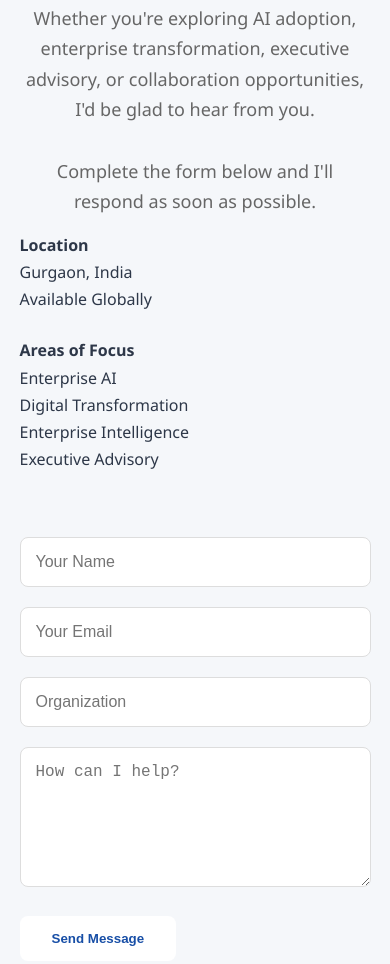
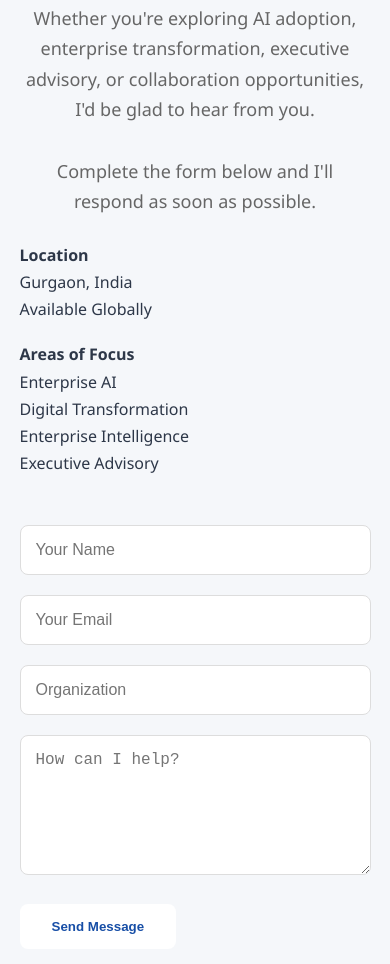
Before and after one commit to net2user/net2user-website, a plain HTML site: page index.html in a window 390 px wide. Shown: the part 8266-9230 px from the top of the page. Drawn offline with Linux system fonts and the light colour scheme.

Commit message:
Resolve merge conflict: fix CSS and index.html conflict markers

```diff
--- a/css/styles.css
+++ b/css/styles.css
@@ -15,33 +15,21 @@
 }
 
 body{
-
     font-family:"Segoe UI",Arial,sans-serif;
-
     background:#ffffff;
-
     color:#2d3748;
-
     line-height:1.7;
-
 }
 
 img{
-
     max-width:100%;
-
     display:block;
-
 }
 
 .container{
-
     width:90%;
-
     max-width:1200px;
-
     margin:auto;
-
 }
 
 /* ===========================
@@ -49,72 +37,45 @@
 =========================== */
 
 header{
-
     position:sticky;
-
     top:0;
-
     z-index:999;
-
     background:#ffffff;
-
     box-shadow:0 2px 10px rgba(0,0,0,.08);
-
 }
 
 .navbar{
-
     display:flex;
-
     justify-content:space-between;
-
     align-items:center;
-
     padding:18px 0;
-
 }
 
 .logo{
-
     color:#174EA6;
-
     font-size:32px;
-
     font-weight:700;
-
     letter-spacing:1px;
-
 }
 
 .nav-links{
-
     display:flex;
-
     list-style:none;
-
     gap:30px;
-
 }
 
 .nav-links a{
-
     text-decoration:none;
-
     color:#444;
-
     font-weight:600;
-
     transition:.3s;
-
 }
 
 .nav-links a:hover{
+    color:#174EA6;
+}
 
-    color:#174EA6;
-
-}
 .menu-toggle{
-
     display:none;
     flex-direction:column;
     justify-content:space-between;
@@ -124,17 +85,14 @@
     border:none;
     cursor:pointer;
     padding:0;
-
 }
 
 .menu-toggle span{
-
     display:block;
     height:3px;
     width:100%;
     background:#174EA6;
     border-radius:2px;
-
 }
 
 /* ===========================
@@ -142,165 +100,105 @@
 =========================== */
 
 .hero{
-
     background:linear-gradient(
         135deg,
         #0B1F3A 0%,
         #174EA6 55%,
-    #0F766E 100%);
-
+        #0F766E 100%
+    );
     color:white;
-
     text-align:center;
-
     padding:80px 20px 40px;
-
 }
 
 .eyebrow{
-
     display:inline-block;
-
     padding:8px 18px;
-
     background:rgba(255,255,255,.15);
-
     border-radius:40px;
-
     margin-bottom:30px;
-
     font-size:15px;
-
     letter-spacing:.5px;
-
 }
 
 .hero h1{
-
     font-size:64px;
-
     line-height:1.15;
-
     margin-bottom:30px;
-
 }
 
 .hero p{
-
     max-width:820px;
-
     margin:auto;
-
     font-size:22px;
-
     opacity:.95;
-
 }
 
 .buttons{
-
     margin-top:45px;
-
     display:flex;
-
     justify-content:center;
-
     gap:20px;
-
     flex-wrap:wrap;
-
 }
 
 .btn-primary{
-
     display:inline-block;
-
     background:white;
-
     color:#174EA6;
-
     padding:15px 32px;
-
     border-radius:8px;
-
     text-decoration:none;
-
     font-weight:700;
-
     transition:.3s;
-
 }
 
 .btn-primary:hover{
-
     transform:translateY(-3px);
-
 }
 
-/* btn-primary is white-on-navy for the hero, but invisible when the same
-   button sits inside a white box like .advisor-box or .profile-content.
-   Give it a solid, visible fill in those contexts instead. */
-
+/* Primary buttons inside white content panels */
 .advisor-box .btn-primary,
 .profile-content .btn-primary{
-
     background:#174EA6;
     color:#ffffff;
     margin-top:20px;
-
 }
 
 .advisor-box .btn-primary:hover,
 .profile-content .btn-primary:hover{
-
     background:#123B7C;
-
 }
 
-/* One specific button, the live tool launch, styled cherry to stand out
-   as the single most important action on the page, distinct from every
-   other blue btn-primary button elsewhere on the site. */
-
+/* Live Advisor CTA */
 #liveAdvisorBtn{
-
     background:#B0223A;
     color:#ffffff;
-
 }
 
 #liveAdvisorBtn:hover{
-
     background:#8A1A2D;
-
 }
 
 .btn-secondary{
-
     display:inline-block;
-
     border:2px solid white;
-
     color:white;
-
     padding:15px 32px;
-
     border-radius:8px;
-
     text-decoration:none;
-
     font-weight:700;
-
     transition:.3s;
-
 }
 
 .btn-secondary:hover{
+    background:white;
+    color:#174EA6;
+}
 
-    background:white;
-
-    color:#174EA6;
-
-}/* ===== Sections ===== */
+/* ===========================
+Sections
+=========================== */
 
 section{
     padding:30px 0;
@@ -321,201 +219,176 @@
     margin-bottom:10px;
 }
 
-/* ===== Cards ===== */
+/* ===========================
+Cards
+=========================== */
 
 .experience-grid,
 .services-grid,
 .research-grid,
 .insights-grid{
-
     display:grid;
     grid-template-columns:repeat(auto-fit,minmax(250px,1fr));
     gap:30px;
-
 }
 
 .experience-card,
 .service-card,
 .research-card,
 .insight-card{
-
     background:#fff;
     padding:30px;
     border-radius:12px;
     box-shadow:0 8px 25px rgba(0,0,0,.08);
     transition:.3s;
-
 }
 
 .experience-card:hover,
 .service-card:hover,
 .research-card:hover,
 .insight-card:hover{
-
     transform:translateY(-8px);
-
 }
 
 .service-card img{
-
     width:100%;
     height:180px;
     object-fit:cover;
     border-radius:10px;
     margin-bottom:20px;
-
 }
 
-/* ===== Advisor ===== */
+/* ===========================
+Advisor
+=========================== */
 
 .advisor{
-
     background:#F5F7FA;
-
 }
 
 .advisor-box{
-
     max-width:900px;
     margin:auto;
     background:#fff;
     padding:40px;
     border-radius:12px;
     box-shadow:0 8px 25px rgba(0,0,0,.08);
-
 }
 
 .advisor-box ul{
-
     margin:25px 0;
     padding-left:20px;
-
 }
 
 .advisor-box li{
-
     margin-bottom:12px;
-
 }
 
-/* ===== Profile ===== */
+/* ===========================
+Profile
+=========================== */
 
 .profile-box{
-
     display:grid;
     grid-template-columns:300px 1fr;
     gap:40px;
     align-items:center;
-
 }
 
 .profile-image img{
-
     border-radius:12px;
-
 }
 
-/* ===== Contact ===== */
+/* ===========================
+Contact
+=========================== */
 
 .contact{
-
     background:#F5F7FA;
     padding-top:15px;
+}
 
+.contact .section-intro{
+    margin-bottom:15px;
 }
 
 .contact-grid{
-
     display:grid;
-    grid-template-columns:280px 1fr;
-    gap:40px;
-
+    grid-template-columns:320px 1fr;
+    gap:60px;
+    align-items:start;
+    max-width:1100px;
+    margin:40px auto 0;
 }
 
-/* Contact spacing fix: tighten the gap below the intro text
-   and align the info column with the top of the form column */
-
-.contact .section-intro{
-
-    margin-bottom:15px;
-
+.contact-info{
+    padding-top:20px;
 }
 
-.contact-grid{
-
-    align-items:start;
-
+.contact-info h3{
+    margin-bottom:10px;
 }
 
 .contact-info p{
+    margin-bottom:18px;
+}
 
-    margin-bottom:24px;
-
+.contact-form,
+.contact-form form{
+    width:100%;
 }
 
 .contact-form input,
 .contact-form textarea{
-
     width:100%;
     padding:15px;
     margin-bottom:20px;
     border:1px solid #ddd;
     border-radius:8px;
     font-size:16px;
-
 }
 
 .contact-form button{
-
     border:none;
     cursor:pointer;
-
 }
 
-/* ===== Footer ===== */
+/* ===========================
+Footer
+=========================== */
 
 footer{
-
     background:#0B1F3A;
     color:white;
     text-align:center;
     padding:50px 20px;
-
 }
 
 footer hr{
-
     margin:25px 0;
     border:none;
     border-top:1px solid rgba(255,255,255,.2);
-
 }
 
-/* ===== Mobile ===== */
+/* ===========================
+Mobile
+=========================== */
 
 @media(max-width:768px){
-
     .hero h1{
-
         font-size:42px;
-
     }
 
     .navbar{
-
         flex-direction:row;
         justify-content:space-between;
-
     }
 
     .menu-toggle{
-
         display:flex;
-
     }
 
     .nav-links{
-
         display:none;
         flex-direction:column;
         position:absolute;
@@ -526,27 +399,28 @@
         box-shadow:0 8px 20px rgba(0,0,0,.1);
         padding:20px 0;
         gap:0;
-
     }
 
     .nav-links.active{
-
         display:flex;
-
     }
 
     .nav-links li{
-
         text-align:center;
         padding:15px 0;
-
     }
 
     .profile-box,
     .contact-grid{
-
         grid-template-columns:1fr;
-
     }
 
+    .contact-grid{
+        gap:30px;
+        margin-top:25px;
     }
+
+    .contact-info{
+        padding-top:0;
+    }
+}
--- a/index.html
+++ b/index.html
@@ -508,47 +508,40 @@
     <div class="container">
 
         <p class="section-intro">
-
             Whether you're exploring AI adoption, enterprise transformation, executive advisory, or collaboration opportunities, I'd be glad to hear from you.
-
             <br><br>
-
             Complete the form below and I'll respond as soon as possible.
-
         </p>
 
         <div class="contact-grid">
 
-            <div class="contact-info">
-
+            <aside class="contact-info">
 
                 <p>
-
                     <strong>Location</strong><br>
                     Gurgaon, India<br>
                     Available Globally
-
                 </p>
 
                 <p>
-
                     <strong>Areas of Focus</strong><br>
-
                     Enterprise AI<br>
                     Digital Transformation<br>
                     Enterprise Intelligence<br>
                     Executive Advisory
-
                 </p>
 
-            </div>
+            </aside>
 
             <div class="contact-form">
+
     <form id="contactForm" action="https://formspree.io/f/xdaqylap" method="POST">
+
+        <input type="text" name="_gotcha" style="display:none" tabindex="-1" autocomplete="off">
 
         <input type="hidden" name="_subject" value="New inquiry from Net2User website">
 
-    <input type="text" name="_gotcha" style="display:none" tabindex="-1" autocomplete="off">
+                    <input type="hidden" name="_next" value="https://net2user.com/thankyou.html">
 
                     <input
                         type="text"
@@ -576,9 +569,7 @@
                     <button
                         class="btn-primary"
                         type="submit">
-
                         Send Message
-
                     </button>
 
                 </form>
```
Lines whose indentation alone changed are shown as unchanged.
